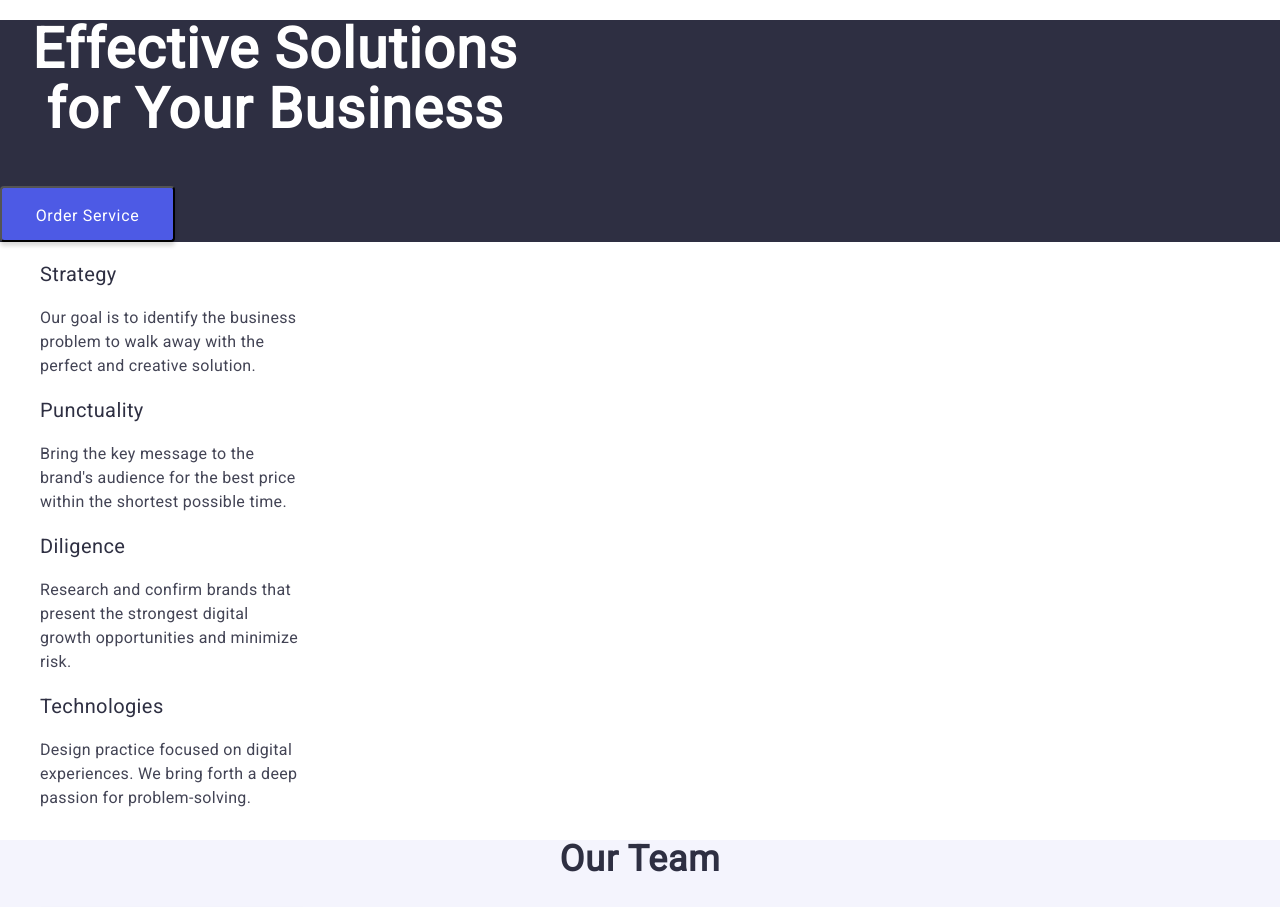
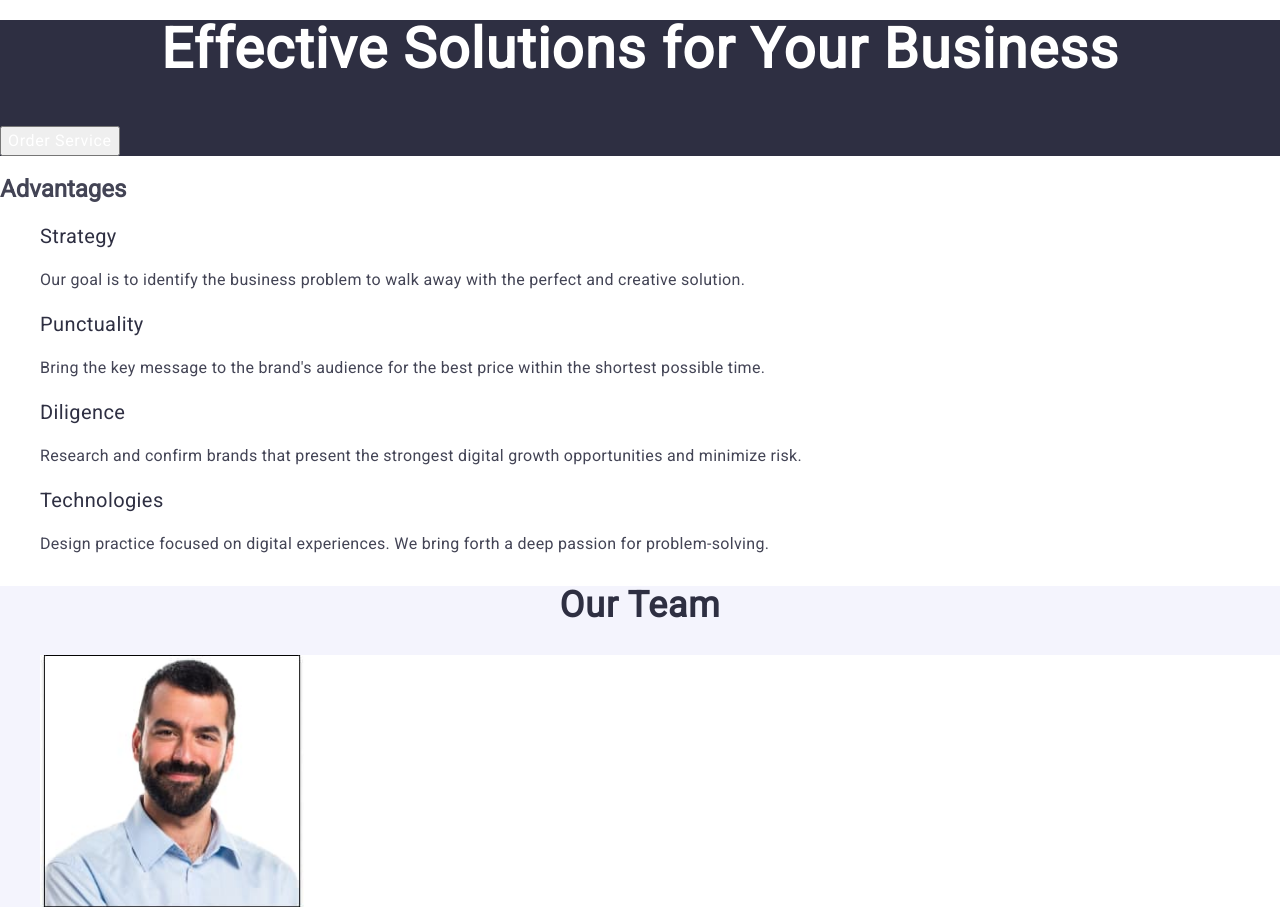
Before and after one commit to dmitriyabis/goit-markup-hw-02, a plain HTML site: page index.html in a window 1280 px wide. Shown: the part 200-1107 px from the top of the page. Drawn offline with nearby package versions, Linux system fonts and the light colour scheme.

Commit message:
add coment to css

```diff
--- a/css/style.css
+++ b/css/style.css
@@ -59,16 +59,16 @@ button {
   letter-spacing: 0.02em;
   text-align: center;
   color: #fff;
-  width: 550px;
-  height: 120px;
+  /* width: 550px;
+  height: 120px;*/
 }
 .hero-button {
-  border-radius: 4px;
+  /* border-radius: 4px;
   padding: 16px 32px;
   width: 175px;
   height: 56px;
   box-shadow: 0 4px 4px 0 rgba(0, 0, 0, 0.15);
-  background-color: #4d5ae5;
+  background-color: #4d5ae5; */
   font-weight: 500;
   font-size: 16px;
   line-height: 150%;
@@ -79,7 +79,7 @@ button {
 .hero-button:hover {
   background-color: #404bbf;
 }
-.features-title {
+/* .features-title {
   position: absolute;
   width: 1px;
   height: 1px;
@@ -91,10 +91,10 @@ button {
   clip-path: inset(100%);
   clip: rect(0 0 0 0);
   overflow: hidden;
-}
-.features-item {
+} */
+/* .features-item {
   width: 264px;
-}
+} */
 .features-item-title {
   font-weight: 500;
   font-size: 20px;
@@ -119,12 +119,12 @@ button {
   text-transform: capitalize;
 }
 .team-list-item {
-  border-radius: 0 0 4px 4px;
+  /* border-radius: 0 0 4px 4px;
   padding: 0px 0px 32px 0px;
   width: 264px;
   height: 380px;
   box-shadow: 0 2px 1px 0 rgba(46, 47, 66, 0.08),
-    0 1px 1px 0 rgba(46, 47, 66, 0.16), 0 1px 6px 0 rgba(46, 47, 66, 0.08);
+    0 1px 1px 0 rgba(46, 47, 66, 0.16), 0 1px 6px 0 rgba(46, 47, 66, 0.08); */
   background: #fff;
 }
 .team-list-title {
@@ -150,9 +150,9 @@ button {
   text-transform: capitalize;
 }
 .portfolio-list-item {
-  border: 1px solid #e7e9fc;
+  /* border: 1px solid #e7e9fc;
   width: 360px;
-  height: 420px;
+  height: 420px; */
 }
 .portfolio-list-png {
   /* height: 300px;*/
@@ -186,7 +186,7 @@ button {
   line-height: 150%;
   letter-spacing: 0.02em;
   color: #f4f4fd;
-  width: 264px;
+  /* width: 264px; */
 }
 .footer-logo-span {
   color: #f4f4fd;
```
